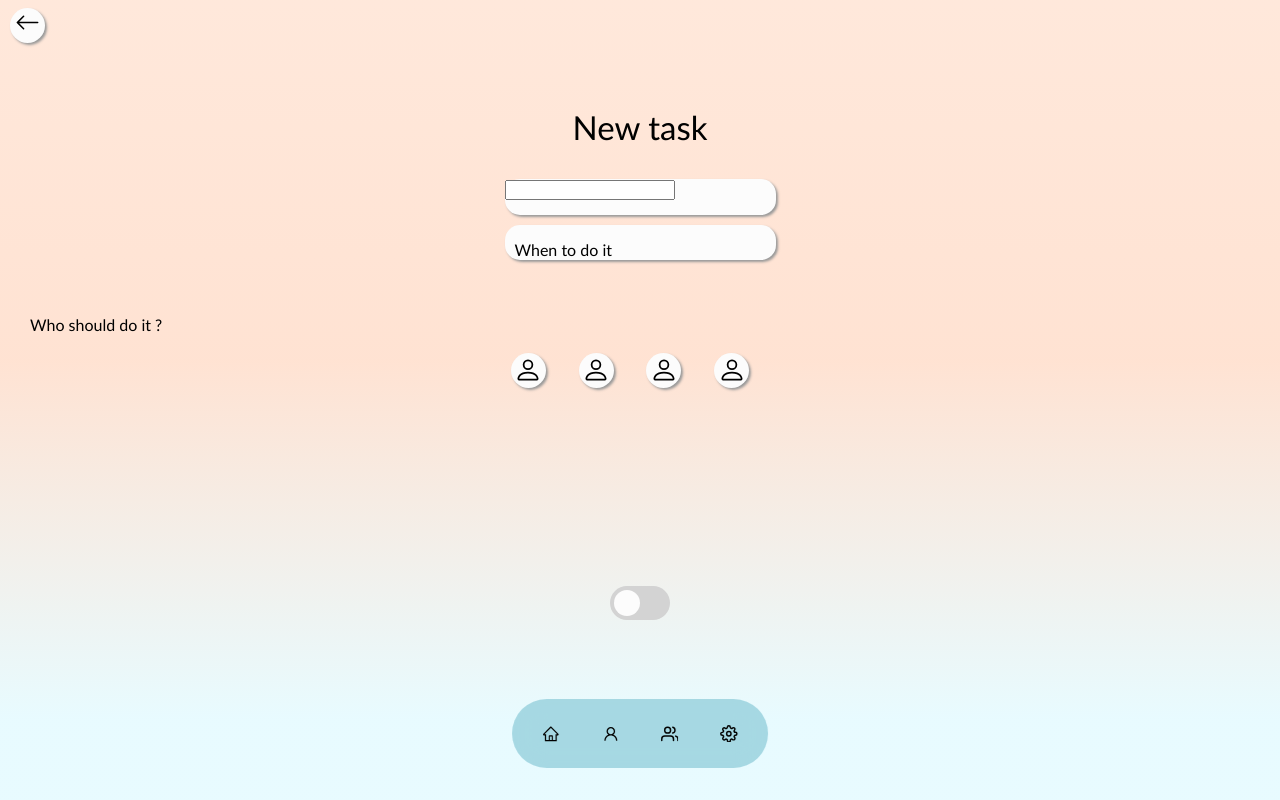
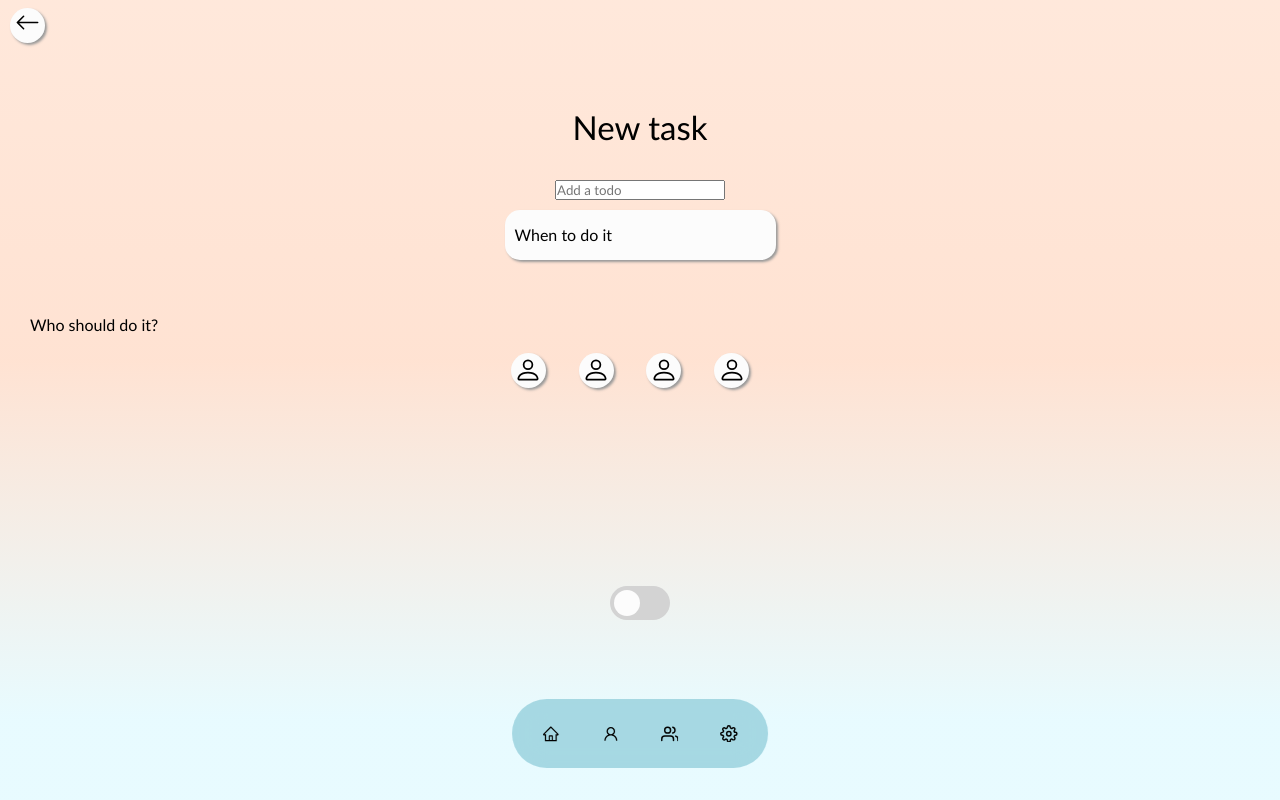
Before and after one commit to Duniia/doit, a React (Create React App) app: page /NewTask in a window 1280 px wide. Built offline with nearby package versions, Linux system fonts and the light colour scheme; a web font is replaced by a local one.

Commit message:
Michelle

```diff
--- /dev/null
+++ b/src/components/AddToDoForm.js
@@ -0,0 +1,37 @@
+// import { prependOnceListener } from 'process';
+import React, { useState } from 'react';
+
+export default function(props) {
+    const [input,setInput] = useState('')
+
+    const handleChange = e => {
+        setInput(e.target.value)
+    }
+
+    const handleSubmit = e => {
+        e.preventDefault();
+
+        props.onSubmit({
+          id:Math.floor(Math.random() * 10000),
+          text: input
+        });
+
+        // Gør at du kan skrive ny tekst
+        setInput('')
+    };
+
+    return (
+        <>
+         <form className="add-todo-form" onSubmit={handleSubmit}>
+            <input type="text"
+             placeholder="Add a todo"
+             value={input}
+             name="text"
+             className="Add-todo-input"
+             onChange={handleChange}
+            />
+
+         </form>
+        </>
+    )
+}
--- /dev/null
+++ b/src/components/AddToDoList.js
@@ -0,0 +1,33 @@
+import React, { useState } from 'react';
+import AddToDoForm from './AddToDoForm';
+
+export default function AddToDoList() {
+
+    const [todos, setTodos] =useState([])
+
+    const addTodo = todo => {
+
+        const newTodos = [todo, ...todos]
+
+        setTodos(newTodos)
+        console.log(...todos);
+    };
+
+
+    const completeTodo = id => {
+        let updatedTodos = todos.map(todo => {
+            if (todo.id === id) {
+                todo.isComplete = !todo.isComplete
+            }
+             return todo
+        })
+
+        setTodos(updatedTodos);
+    }
+    return (
+        <>
+        <h1>New task</h1>
+        <AddToDoForm onSubmit={addTodo} />
+        </>
+    )
+}
--- a/src/pages/Forside.js
+++ b/src/pages/Forside.js
@@ -53,6 +53,7 @@ export default function Forside() {
       <NavLink to="/NewTask"><AddTask />
       </NavLink>
      </section>
+
   </>
   );
 };
--- a/src/pages/NewTask.js
+++ b/src/pages/NewTask.js
@@ -5,6 +5,7 @@ import {BsArrowLeft} from 'react-icons/bs'
 import PersonIkon from '../components/PersonIkon';
 import InsertText from '../components/InsertText';
 import Switch from '../components/Switch';
+import AddToDoList from '../components/AddToDoList';
 
 
 export default function NewTask() {
@@ -22,17 +23,14 @@ export default function NewTask() {
 
 
         <div className="ny_opgave">
-            <h1>New task</h1>
-            <form className="Task_name" >
-            <input type="text" />
-            </form>
 
+          <AddToDoList/>
             <div className="When">
             <InsertText name="When to do it" />
             </div>
             </div>
             <div className="hvem">
-            <InsertText name="Who should do it ?" />
+            <InsertText name="Who should do it?" />
             </div>
             <div className="Pr_container">
             <div className="personer">
@@ -45,6 +43,7 @@ export default function NewTask() {
             onToogle={() => setIsToogled(!isToggled)}/>
         </div>
         </section>
+
         </>
     )
 };
```
Also changed, not shown: src/components/AddToDo.js (added, +25 -0 lines).
